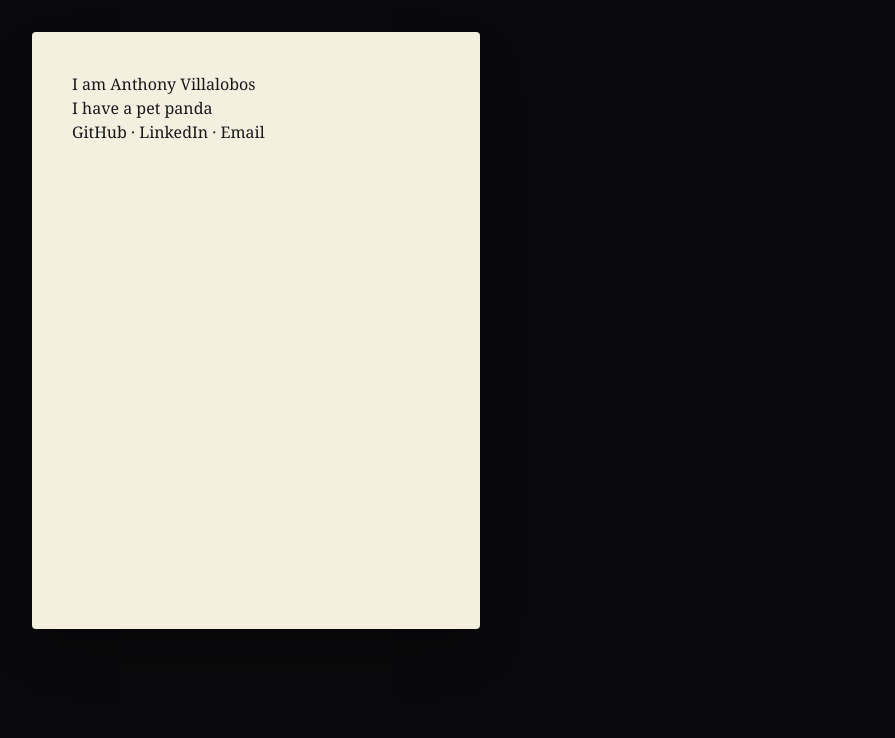
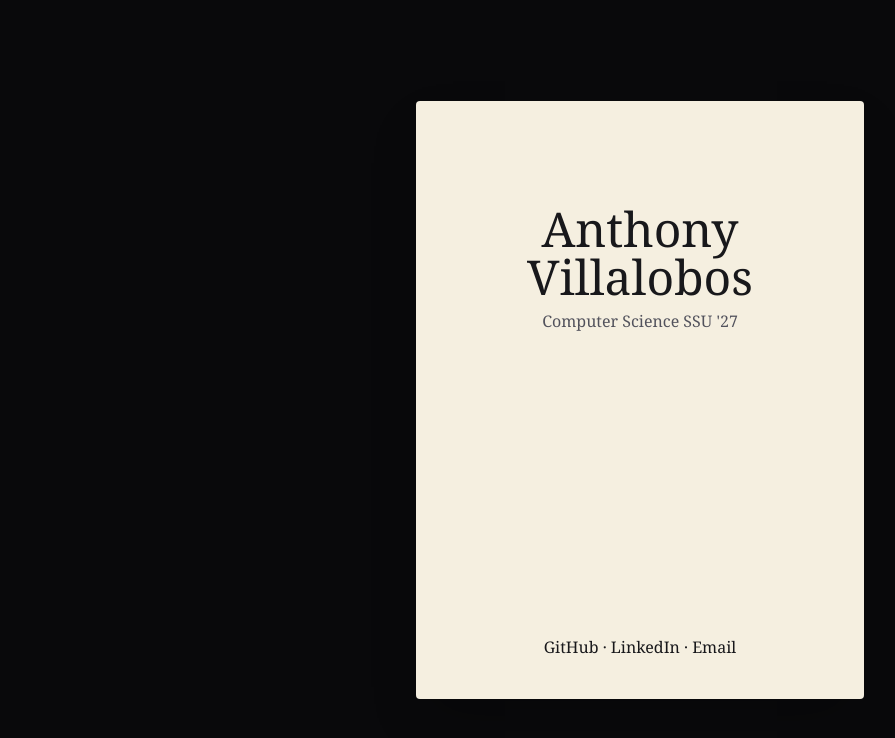
Before and after one commit to villaloban/personal-website, a React (Vite) app: page / in a window 1280 px wide. Shown: the top 738 px of the page, without its empty margins (0-895 px from the left). Built offline with nearby package versions, Linux system fonts and the light colour scheme.

Commit message:
Added the book cover

```diff
--- a/src/App.jsx
+++ b/src/App.jsx
@@ -2,19 +2,16 @@ import Cover from './components/Cover'
 import ProjectCard from './components/ProjectCard'
 import projects from './data/projects'
 
-
 function App() {
   return (
-    <div className = "bg-zinc-950 text-white min-h-screen p-8">
-      <Cover>
-      {/*}
-      {projects.map((p) => (
+    <div className="bg-zinc-950 text-white min-h-screen p-8 flex items-center justify-center">
+      <Cover />
+
+      {/*
         <ProjectCard key={p.id} title={p.title} description={p.description} />
       ))}
       */}
-      </Cover>
     </div>
-
   )
 }
 
--- a/src/components/Cover.jsx
+++ b/src/components/Cover.jsx
@@ -4,7 +4,7 @@ function Cover() {
     return (
         <Page>
             <Hero name="Anthony Villalobos" pet="panda" />
-            <p>GitHub · LinkedIn · Email</p>
+            <p className= "mt-auto text-center">GitHub · LinkedIn · Email</p>
         </Page>
     )
 }
--- a/src/components/Hero.jsx
+++ b/src/components/Hero.jsx
@@ -1,9 +1,9 @@
 function Hero({name, pet})
 {
     return (
-        <div className="hero">
-            <h1>I am {name}</h1>
-            <p>I have a pet {pet}</p>
+        <div className="hero mt-16">
+            <h1 className="text-5xl front-bold text-center">{name}</h1>
+            <p className="text-center text-zinc-600 mt-2">Computer Science SSU '27</p>
         </div>
     )
 }
```
